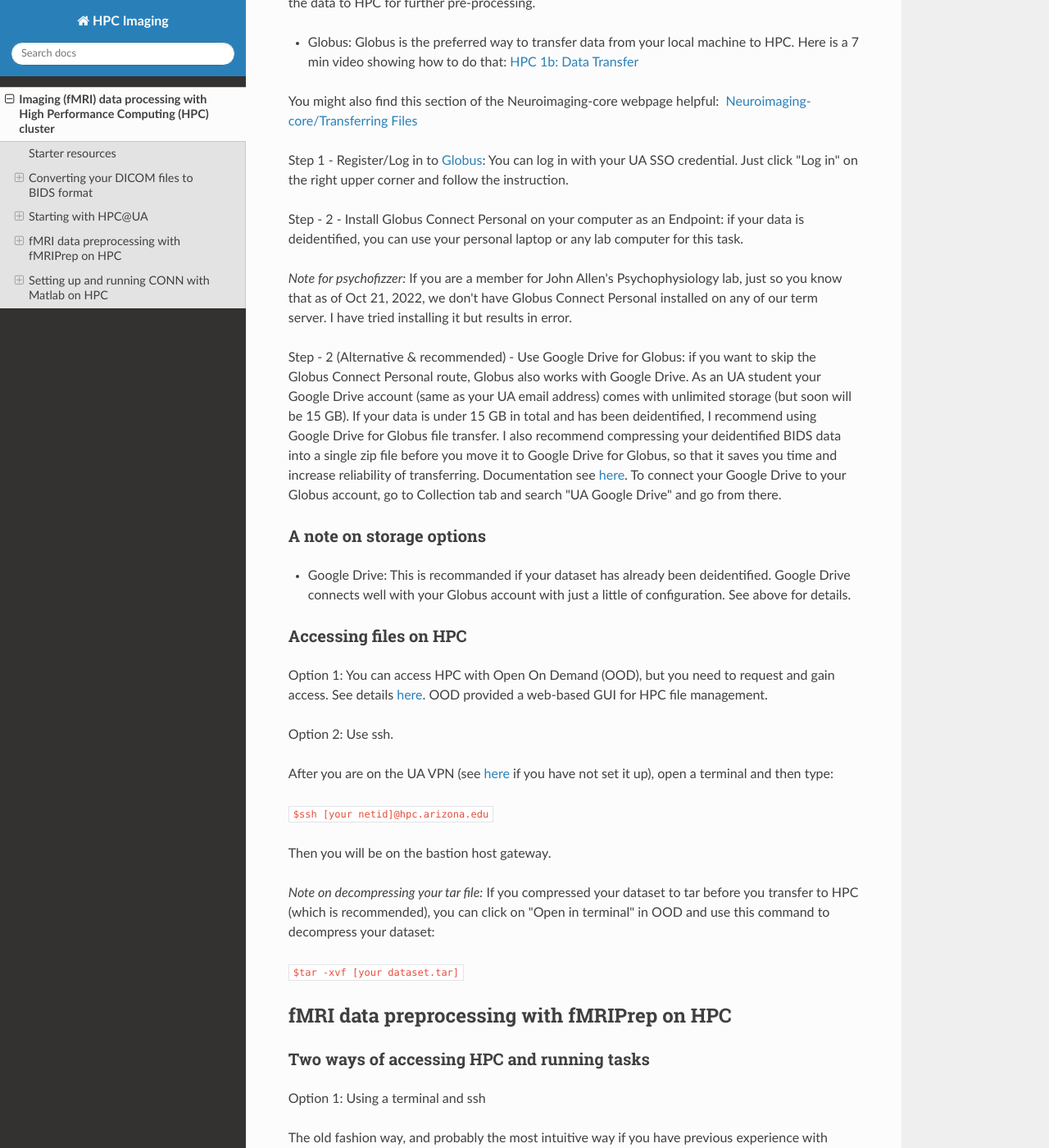
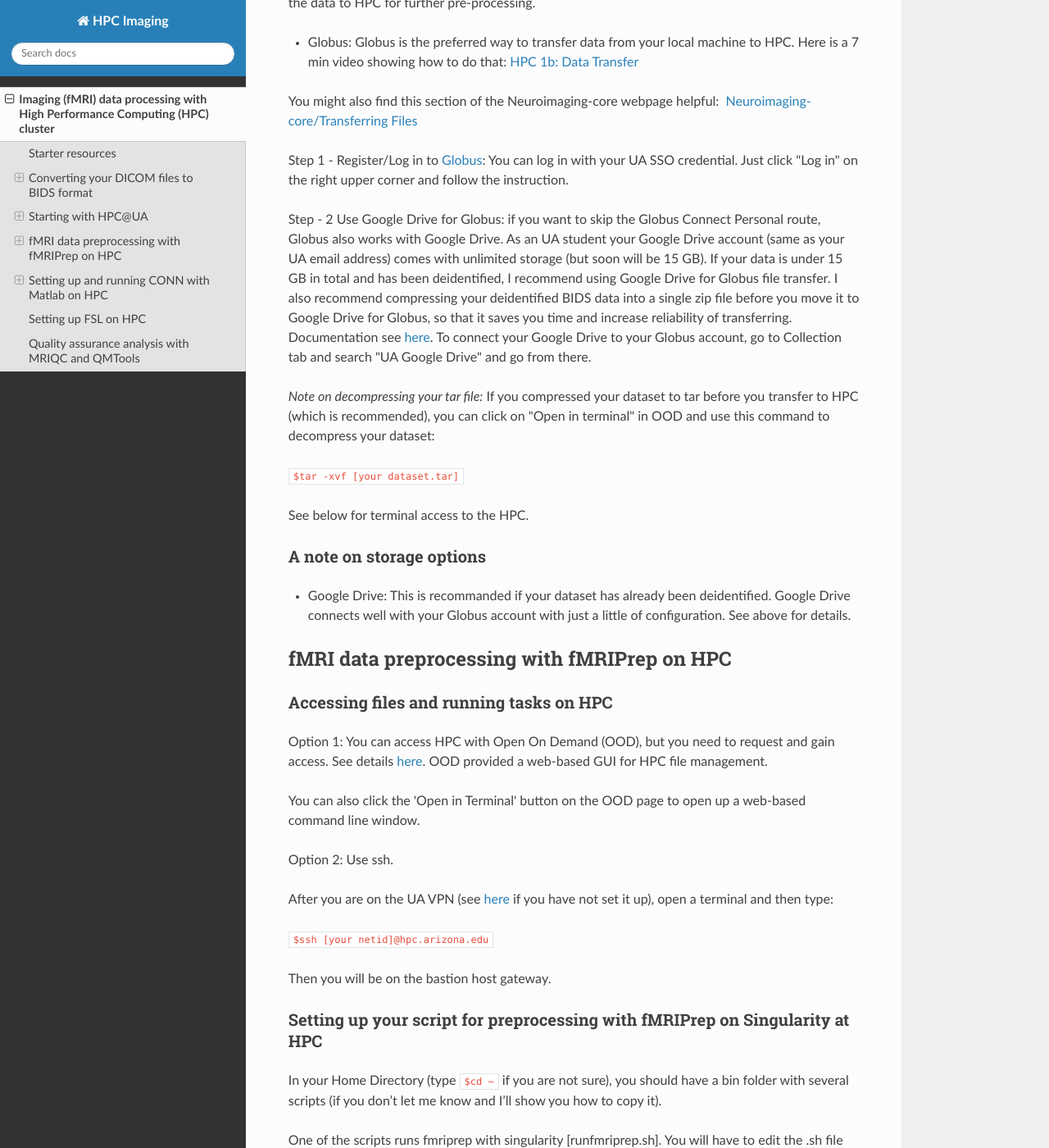
Before and after one commit to Diheng/HPC_imaging, an MkDocs documentation site: the page built from docs/index.md, in a window 1280 px wide and 1400 px high, scrolled down 3063 px. Shown: the whole window at 82% size. Built offline with MkDocs 1.6.1, drawn with Linux system fonts in a browser that asks for light colours; nearby versions of some CDN libraries; some of the changed text lies outside the part shown.

Commit message:
Added writing goals

```diff
--- a/docs/index.md
+++ b/docs/index.md
@@ -145,16 +145,7 @@ Step 1 - Register/Log in to [Globus](https://www.globus.org/): You can log in
 with your UA SSO credential. Just click "Log in" on the right upper corner and
 follow the instruction.
 
-Step - 2 - Install Globus Connect Personal on your computer as an Endpoint: if
-your data is deidentified, you can use your personal laptop or any lab computer
-for this task.
-
-*Note for psychofizzer:* If you are a member for John Allen's Psychophysiology
-lab, just so you know that as of Oct 21, 2022, we don't have Globus Connect
-Personal installed on any of our term server. I have tried installing it but
-results in error.
-
-Step - 2 (Alternative & recommended) - Use Google Drive for Globus: if you want
+Step - 2 Use Google Drive for Globus: if you want
 to skip the Globus Connect Personal route, Globus also works with Google Drive.
 As an UA student your Google Drive account (same as your UA email address) comes
 with unlimited storage (but soon will be 15 GB). If your data is under 15 GB in
@@ -166,45 +157,38 @@ time and increase reliability of transferring. Documentation see
 connect your Google Drive to your Globus account, go to Collection tab and
 search "UA Google Drive" and go from there.
 
+*Note on decompressing your tar file:* If you compressed your dataset to tar
+before you transfer to HPC (which is recommended), you can click on "Open in
+terminal" in OOD and use this command to decompress your dataset:
+
+`$tar -xvf [your dataset.tar]`
+
+See below for terminal access to the HPC.
+
 ### A note on storage options
 
-- Google Drive: This is recommanded if your dataset has already been deidentified. Google Drive connects well with your Globus account with just a little of configuration. See above for details.
+- Google Drive: This is recommanded if your dataset has already been deidentified.
+Google Drive connects well with your Globus account with just a little of
+configuration. See above for details.
 
-### Accessing files on HPC
+## fMRI data preprocessing with fMRIPrep on HPC
 
-Option 1: You can access HPC with Open On Demand (OOD), but you need to request and gain access. See details [here](https://public.confluence.arizona.edu/display/UAHPC/Open+On+Demand). OOD provided a web-based GUI for HPC file management.
+### Accessing files and running tasks on HPC
+
+Option 1: You can access HPC with Open On Demand (OOD), but you need to request
+and gain access. See details [here](https://public.confluence.arizona.edu/display/UAHPC/Open+On+Demand).
+OOD provided a web-based GUI for HPC file management.
+
+You can also click the 'Open in Terminal' button on the OOD page to open up a web-based command line window.
 
 Option 2: Use ssh.
 
-After you are on the UA VPN (see [here](https://uarizona.service-now.com/sp?id=sc_cat_item&sys_id=8ab35af01bb830507947edf1604bcb90) if you have not set it up), open a terminal and then type:
+After you are on the UA VPN (see [here](https://uarizona.service-now.com/sp?id=sc_cat_item&sys_id=8ab35af01bb830507947edf1604bcb90)
+if you have not set it up), open a terminal and then type:
 
 `$ssh [your netid]@hpc.arizona.edu`
 
 Then you will be on the bastion host gateway.
-
-*Note on decompressing your tar file:* If you compressed your dataset to tar before you transfer to HPC (which is recommended), you can click on "Open in terminal" in OOD and use this command to decompress your dataset:
-
-`$tar -xvf [your dataset.tar]`
-
-## fMRI data preprocessing with fMRIPrep on HPC
-
-### Two ways of accessing HPC and running tasks
-
-Option 1: Using a terminal and ssh
-
-The old fashion way, and probably the most intuitive way if you have previous experience with command line and remote ssh login or work on other servers.
-
-After you are on the UA VPN (see [here](https://uarizona.service-now.com/sp?id=sc_cat_item&sys_id=8ab35af01bb830507947edf1604bcb90) if you have not set it up), open a terminal and then type:
-
-`$ssh [your netid]@hpc.arizona.edu`
-
-Then you will be on the bastion host gateway.
-
-Option 2: Using OOD
-
-This is not much different from the option 1, other than giving you a little bit of GUI.
-
-After you are on the UA VPN, open any browser (Firefox or Chrome is recommended), type in ood.hpc.arizona.edu, and then log in with your UA credential via SSO.
 
 ### Setting up your script for preprocessing with fMRIPrep on Singularity at HPC
 
@@ -272,6 +256,18 @@ You can now use CONN just like you are on a local machine!
 
 ### Running your connectivity analysis with parallel processing
 
-There are a few twists you need to take care of to ensure a smooth HPC + CONN experience.
+TODO: There are a few twists you need to take care of to ensure a smooth HPC + CONN experience
 
 #### Setting up your SLURM profile
+
+TODO:
+
+## Setting up FSL on HPC
+
+It is always recommanded to use FSL from an interactive desktop (See OOD documentation).
+
+TODO: You also need to create a file under your ~/bin folder which setup the FSL path (more documentation will come).
+
+## Quality assurance analysis with MRIQC and QMTools
+
+TODO
```
